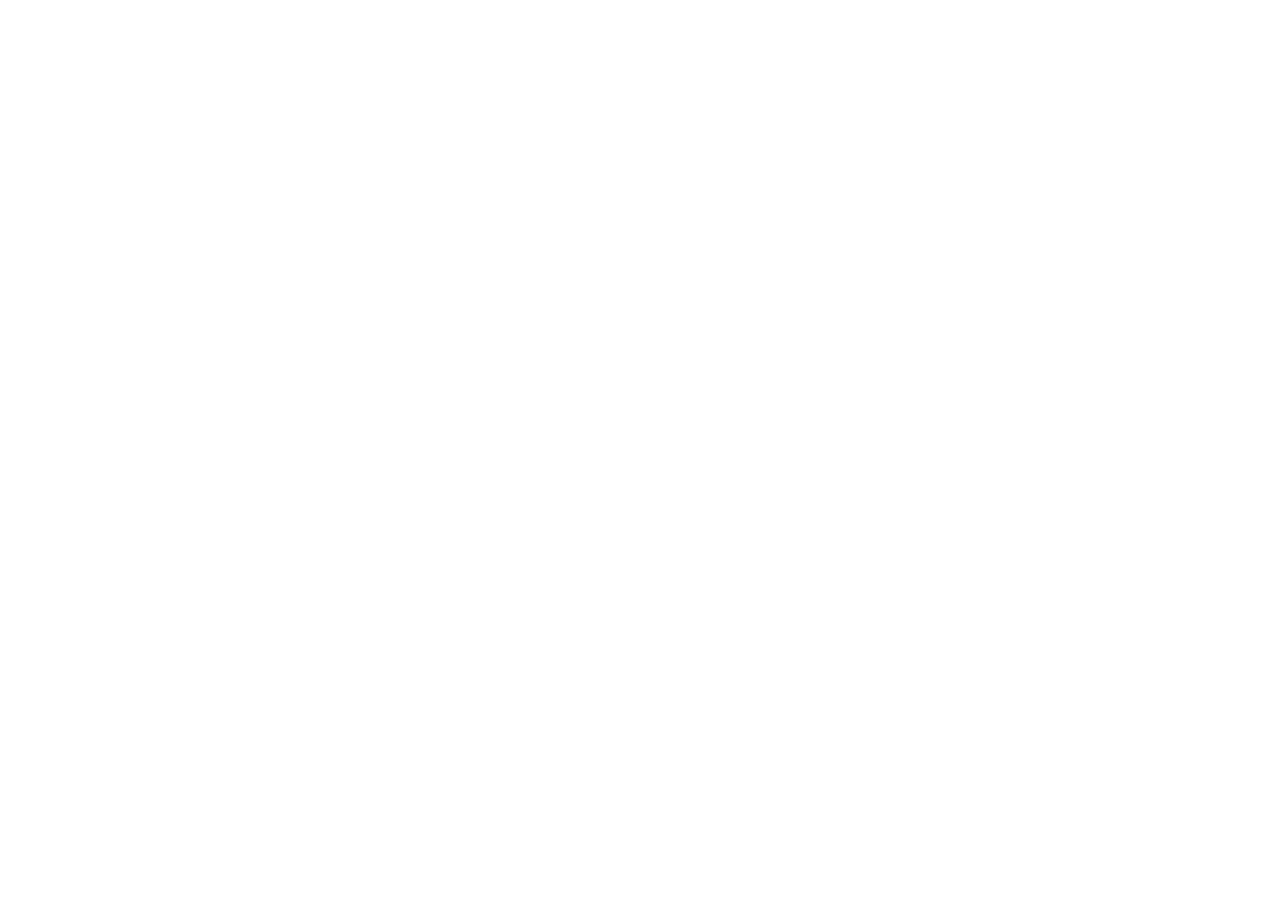
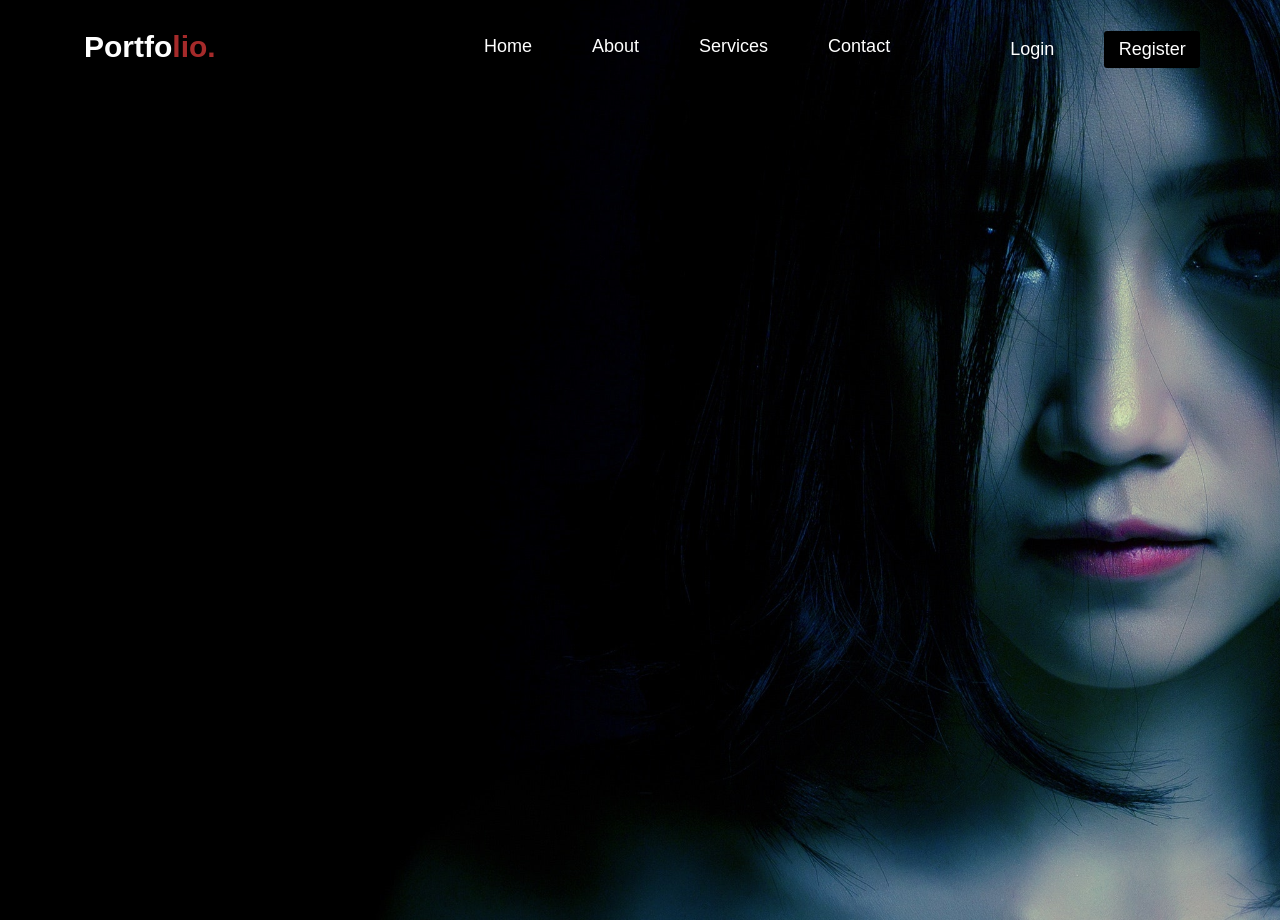
Before and after one commit to castrookoi/clarity, a plain HTML site: page index.html in a window 1280 px wide. Before the commit the page ends 800 px from the top, so only its background shows below. Drawn offline with Linux system fonts and the light colour scheme.

Commit message:
everything making sense

```diff
--- a/index.html
+++ b/index.html
@@ -1,11 +1,31 @@
 <!DOCTYPE html>
 <html lang="en">
-<head>
-    <meta charset="UTF-8">
-    <meta name="viewport" content="width=device-width, initial-scale=1.0">
+  <head>
+    <meta charset="UTF-8" />
+    <meta name="viewport" content="width=device-width, initial-scale=1.0" />
     <title>Clarity</title>
-</head>
-<body>
-
-</body>
+    <link rel="stylesheet" href="styles.css" />
+  </head>
+  <body>
+    <div class="container">
+      <!-- Header Section -->
+      <div class="menu">
+        <div class="logo">
+          <h1>Portfo<span>lio.</span></h1>
+        </div>
+        <div class="nav">
+          <ul>
+            <li><a href="#">Home</a></li>
+            <li><a href="#">About</a></li>
+            <li><a href="#">Services</a></li>
+            <li><a href="#">Contact</a></li>
+            <span>
+              <li><a href="#">Login</a></li>
+              <li><a href="#">Register</a></li>
+            </span>
+          </ul>
+        </div>
+      </div>
+    </div>
+  </body>
 </html>
--- a/styles.css
+++ b/styles.css
@@ -0,0 +1,84 @@
+body {
+  padding: 0;
+  margin: 0;
+  box-sizing: border-box;
+}
+
+
+body{
+  background-image: url(backgroundImage.jpg);
+  background-position: right center;
+  background-repeat: no-repeat;
+  background-size: cover;
+  background-attachment: fixed;
+}
+.container {
+  width: 100%;
+  height: 900px;
+  margin: 10px;
+  /* background-color: rgb(56, 7, 7); */
+}
+
+.menu {
+  width: 90%;
+  margin: auto;
+  /* background-color: yellow; */
+  height: 200px;
+  display: flex;
+  padding-left: 20px;
+  font-family: Arial, Helvetica, sans-serif;
+}
+
+.menu span{
+  color: brown;
+  /* display: flex; */
+  align-items: center;
+}
+
+.logo {
+  width: 300px;
+  color: white;
+  /* background-color: white; */
+  cursor: pointer;
+}
+
+.logo h1 {
+  font-size: 30px;
+}
+
+.nav{
+  margin-left: 60px;
+  margin-top: 10px;
+}
+
+.nav ul{
+  display: flex;
+  justify-content: space-between;
+  gap: 60px;
+}
+
+.nav ul{
+list-style: none;
+}
+.nav ul a{
+  text-decoration: none;
+  font-family: Arial, Helvetica, sans-serif;
+  font-size: 18px;
+  color: #fff;
+}
+
+.nav ul span {
+  display: flex;
+  justify-content: center;
+  gap: 50px;
+  margin-left: 60px;
+  margin-top: -5px;
+}
+
+.nav ul span li:nth-of-type(2) {
+  background-color: black;
+  width: 80px;
+  text-align: center;
+  border-radius: 3px;
+  padding: 8px;
+}
```
